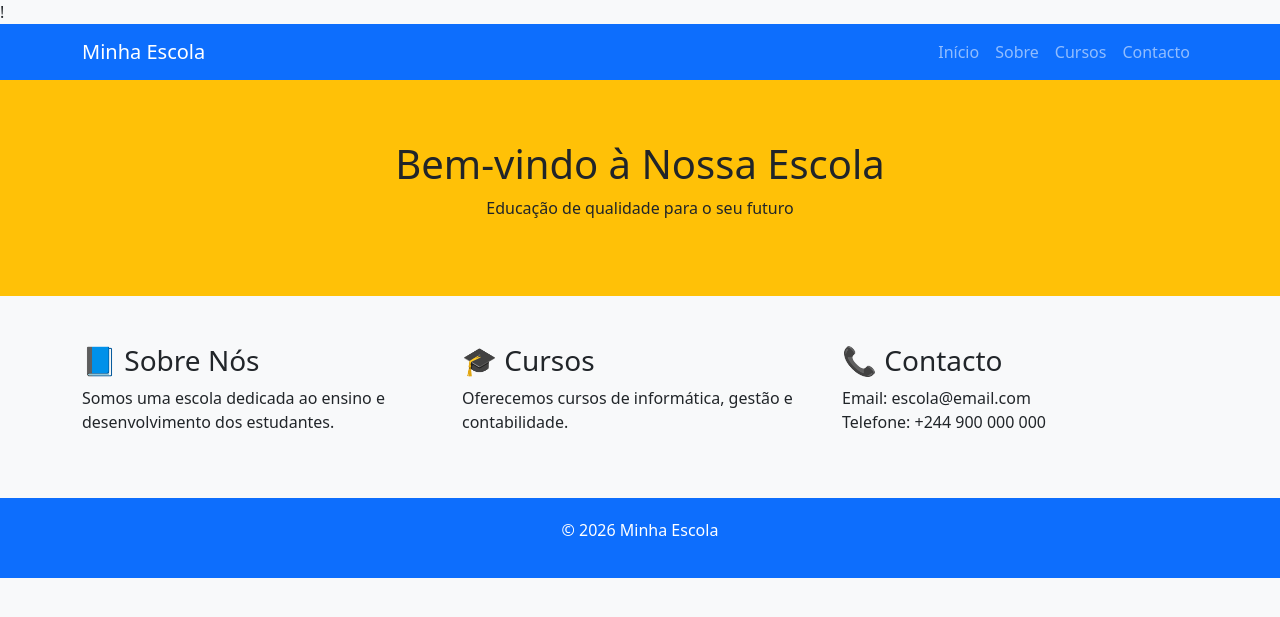
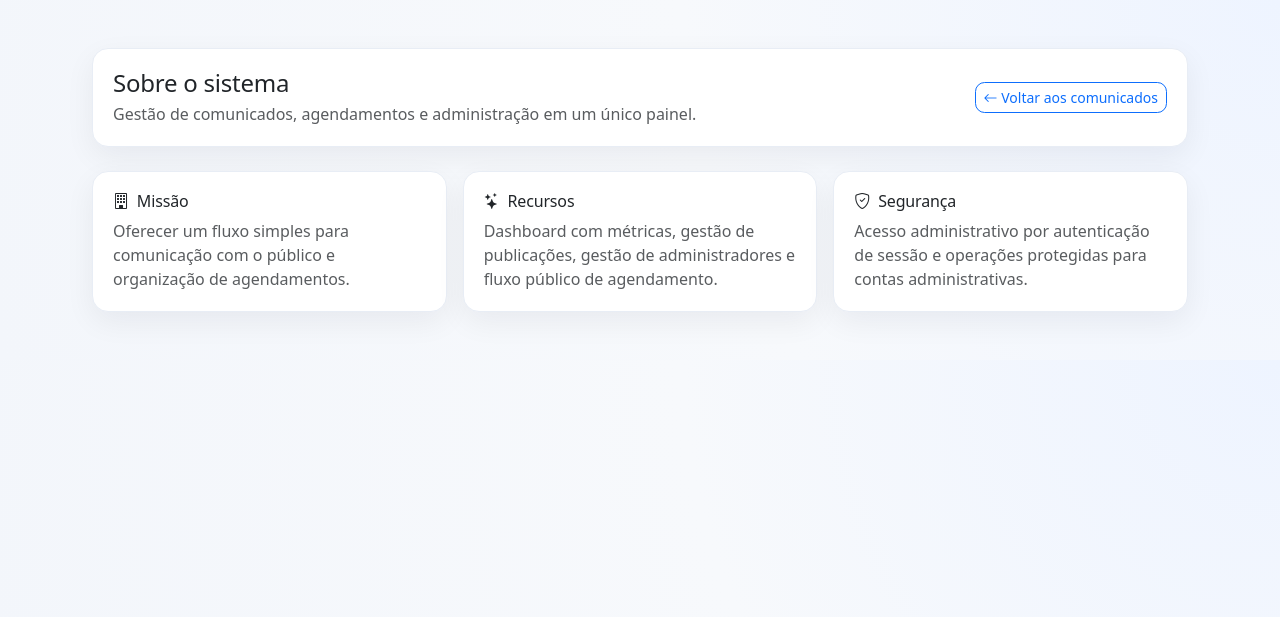
Before and after one commit to pedromael/agendamentos, a PHP site: page /src/views/sobre.html in a window 1280 px wide. Shown: the top 617 px of the page. Run offline with PHP 8.4, Linux system fonts and the light colour scheme.

Commit message:
feat: add app.css for improved styling across views

```diff
--- a/src/views/agendamentos/index.php
+++ b/src/views/agendamentos/index.php
@@ -111,6 +111,7 @@ try {
   <meta name="viewport" content="width=device-width, initial-scale=1">
   <title>Agendamentos - Agendamento</title>
   <link href="../../../public/css/bootstrap.min.css" rel="stylesheet">
+  <link href="../../../public/css/app.css" rel="stylesheet">
   <link href="../../../public/icon/bootstrap-icons/bootstrap-icons.css" rel="stylesheet">
 </head>
 <body class="bg-light">
--- a/src/views/auth/change_password.php
+++ b/src/views/auth/change_password.php
@@ -16,6 +16,7 @@ unset($_SESSION['password_change_error']);
   <meta name="viewport" content="width=device-width, initial-scale=1">
   <title>Trocar Senha - Agendamento</title>
   <link href="../../../public/css/bootstrap.min.css" rel="stylesheet">
+  <link href="../../../public/css/app.css" rel="stylesheet">
   <link href="../../../public/icon/bootstrap-icons/bootstrap-icons.css" rel="stylesheet">
 </head>
 <body class="bg-light">
--- a/src/views/auth/register.php
+++ b/src/views/auth/register.php
@@ -33,6 +33,7 @@ try {
   <title>Registro Inicial - Agendamento</title>
   <meta name="viewport" content="width=device-width, initial-scale=1">
   <link href="../../../public/css/bootstrap.min.css" rel="stylesheet">
+  <link href="../../../public/css/app.css" rel="stylesheet">
   <link href="../../../public/icon/bootstrap-icons/bootstrap-icons.css" rel="stylesheet">
 </head>
 <body class="bg-light">
--- a/src/views/dashboard/index.php
+++ b/src/views/dashboard/index.php
@@ -74,6 +74,7 @@ try {
   <meta name="viewport" content="width=device-width, initial-scale=1">
   <title>Dashboard - Agendamento</title>
   <link href="../../../public/css/bootstrap.min.css" rel="stylesheet">
+  <link href="../../../public/css/app.css" rel="stylesheet">
   <link href="../../../public/icon/bootstrap-icons/bootstrap-icons.css" rel="stylesheet">
 </head>
 <body class="bg-light">
--- a/src/views/publicacoes/index.php
+++ b/src/views/publicacoes/index.php
@@ -79,6 +79,7 @@ try {
   <meta name="viewport" content="width=device-width, initial-scale=1">
   <title>Publicações - Agendamento</title>
   <link href="../../../public/css/bootstrap.min.css" rel="stylesheet">
+  <link href="../../../public/css/app.css" rel="stylesheet">
   <link href="../../../public/icon/bootstrap-icons/bootstrap-icons.css" rel="stylesheet">
 </head>
 <body class="bg-light">
--- a/src/views/sobre.html
+++ b/src/views/sobre.html
@@ -1,72 +1,56 @@
-!<!DOCTYPE html>
+<!DOCTYPE html>
 <html lang="pt">
 <head>
   <meta charset="UTF-8">
-  <title>Escola Exemplo</title>
-
-  <!-- Bootstrap CSS -->
-  <link href="https://cdn.jsdelivr.net/npm/bootstrap@5.3.0/dist/css/bootstrap.min.css" rel="stylesheet">
-
-  <!-- CSS externo -->
-  <link rel="stylesheet" href="sobre.css">
+  <meta name="viewport" content="width=device-width, initial-scale=1">
+  <title>Sobre - Agendamento</title>
+  <link href="../../public/css/bootstrap.min.css" rel="stylesheet">
+  <link href="../../public/css/app.css" rel="stylesheet">
+  <link href="../../public/icon/bootstrap-icons/bootstrap-icons.css" rel="stylesheet">
 </head>
-<body>
-
-<!-- Navbar -->
-<nav class="navbar navbar-expand-lg navbar-dark">
-  <div class="container">
-    <a class="navbar-brand" href="#">Minha Escola</a>
-    <button class="navbar-toggler" data-bs-toggle="collapse" data-bs-target="#menu">
-      <span class="navbar-toggler-icon"></span>
-    </button>
-
-    <div class="collapse navbar-collapse" id="menu">
-      <ul class="navbar-nav ms-auto">
-        <li class="nav-item"><a class="nav-link" href="#">Início</a></li>
-        <li class="nav-item"><a class="nav-link" href="#">Sobre</a></li>
-        <li class="nav-item"><a class="nav-link" href="#">Cursos</a></li>
-        <li class="nav-item"><a class="nav-link" href="#">Contacto</a></li>
-      </ul>
+<body class="bg-light">
+<div class="container py-4 py-md-5">
+  <div class="card border-0 shadow-sm mb-4">
+    <div class="card-body d-flex flex-wrap align-items-center justify-content-between gap-3">
+      <div>
+        <h1 class="h4 mb-1">Sobre o sistema</h1>
+        <p class="text-muted mb-0">Gestão de comunicados, agendamentos e administração em um único painel.</p>
+      </div>
+      <a class="btn btn-outline-primary btn-sm" href="/src/views/public/index.php">
+        <i class="bi bi-arrow-left"></i> Voltar aos comunicados
+      </a>
     </div>
   </div>
-</nav>
 
-<!-- Hero -->
-<section class="hero">
-  <h1>Bem-vindo à Nossa Escola</h1>
-  <p>Educação de qualidade para o seu futuro</p>
-</section>
-
-<!-- Conteúdo -->
-<div class="container my-5">
-  <div class="row">
+  <div class="row g-3">
     <div class="col-md-4">
-      <h3>📘 Sobre Nós</h3>
-      <p>Somos uma escola dedicada ao ensino e desenvolvimento dos estudantes.</p>
+      <div class="card border-0 shadow-sm h-100">
+        <div class="card-body">
+          <h2 class="h6"><i class="bi bi-building me-1"></i> Missão</h2>
+          <p class="mb-0 text-muted">Oferecer um fluxo simples para comunicação com o público e organização de agendamentos.</p>
+        </div>
+      </div>
     </div>
 
     <div class="col-md-4">
-      <h3>🎓 Cursos</h3>
-      <p>Oferecemos cursos de informática, gestão e contabilidade.</p>
+      <div class="card border-0 shadow-sm h-100">
+        <div class="card-body">
+          <h2 class="h6"><i class="bi bi-stars me-1"></i> Recursos</h2>
+          <p class="mb-0 text-muted">Dashboard com métricas, gestão de publicações, gestão de administradores e fluxo público de agendamento.</p>
+        </div>
+      </div>
     </div>
 
     <div class="col-md-4">
-      <h3>📞 Contacto</h3>
-      <p>Email: escola@email.com<br>Telefone: +244 900 000 000</p>
+      <div class="card border-0 shadow-sm h-100">
+        <div class="card-body">
+          <h2 class="h6"><i class="bi bi-shield-check me-1"></i> Segurança</h2>
+          <p class="mb-0 text-muted">Acesso administrativo por autenticação de sessão e operações protegidas para contas administrativas.</p>
+        </div>
+      </div>
     </div>
   </div>
 </div>
-
-<!-- Footer -->
-<footer class="footer">
-  <p>© 2026 Minha Escola</p>
-</footer>
-
-<!-- Bootstrap JS -->
-<script src="https://cdn.jsdelivr.net/npm/bootstrap@5.3.0/dist/js/bootstrap.bundle.min.js"></script>
-
-<!-- JS externo -->
-<script src="sobre.js"></script>
-
+<script src="../../public/js/bootstrap.bundle.min.js"></script>
 </body>
 </html>
--- a/src/views/usuarios/index.php
+++ b/src/views/usuarios/index.php
@@ -33,6 +33,7 @@ try {
   <meta name="viewport" content="width=device-width, initial-scale=1">
   <title>Administradores - Agendamento</title>
   <link href="../../../public/css/bootstrap.min.css" rel="stylesheet">
+  <link href="../../../public/css/app.css" rel="stylesheet">
   <link href="../../../public/icon/bootstrap-icons/bootstrap-icons.css" rel="stylesheet">
 </head>
 <body class="bg-light">
```
Also changed, not shown: src/views/auth/login.php (+46 -13 lines), src/views/public/agendar.php (+21 -5 lines), src/views/public/index.php (+30 -8 lines), public/css/app.css (added).
